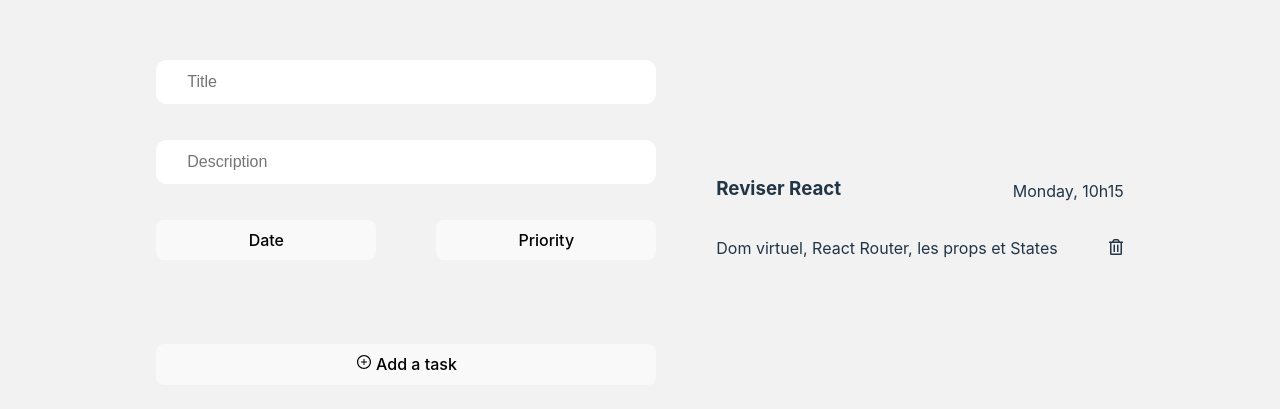
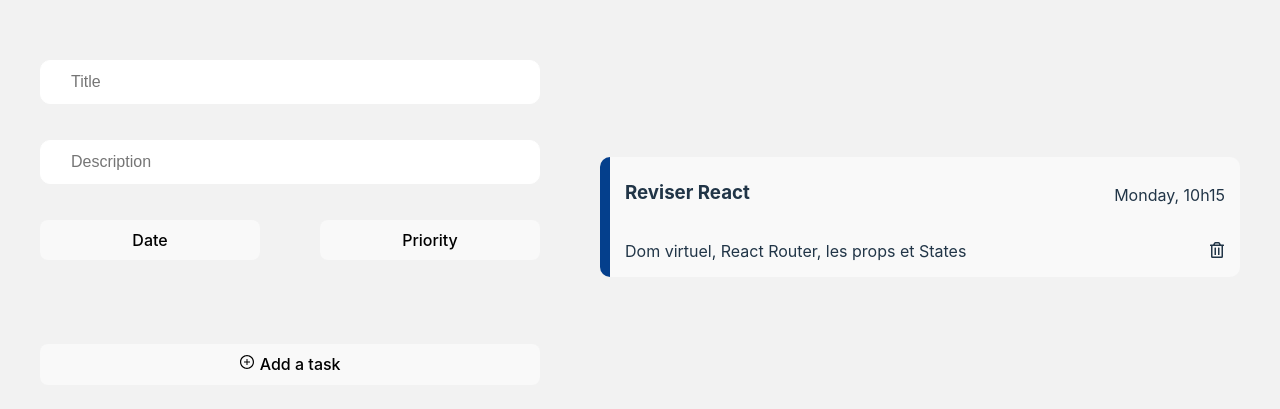
Before and after one commit to CREDO23/TODO_LIST, a React app: page / in a window 1280 px wide. Shown: the part 183-592 px from the top of the page. Built offline with nearby package versions, Linux system fonts and the light colour scheme; the HTML template or start-up script is replaced by a standard one.

Commit message:
feat: finish css task

```diff
--- a/src/components/Task.css
+++ b/src/components/Task.css
@@ -1,3 +1,19 @@
+.firstTaskdiv
+{
+    width: 600px;
+    height: 100px;
+    border-radius: 10px;
+    margin: 10px auto;
+ padding: 15px;
+ padding-top: 5px;
+    border: solid 10px;
+    border-right: none;
+    border-top: none;
+    border-bottom: none;
+    border-left-color: #043F8C;
+    background-color: #f9f9f9;
+}
+
 .titleAndDate
 {
     display: flex;
--- a/src/components/Task.jsx
+++ b/src/components/Task.jsx
@@ -3,7 +3,7 @@ import { FaRegTrashAlt } from "react-icons/fa";
 
 const Task =() => {
     return(
-        <div firstTaskdiv>
+        <div className='firstTaskdiv'>
         <div className='titleAndDate'>
        <h3 className='taskTitle'> Reviser React</h3>
        <span className='dayTask'>Monday, 10h15</span>
```
